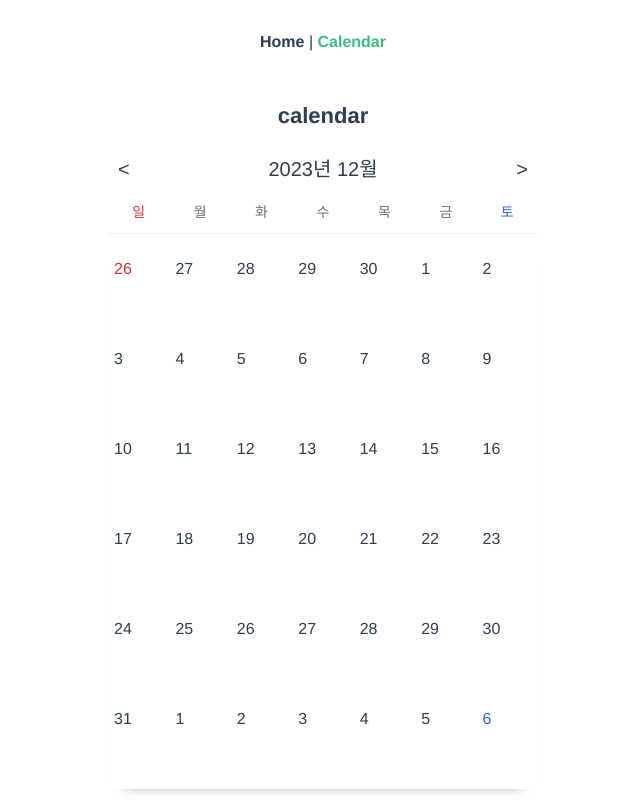
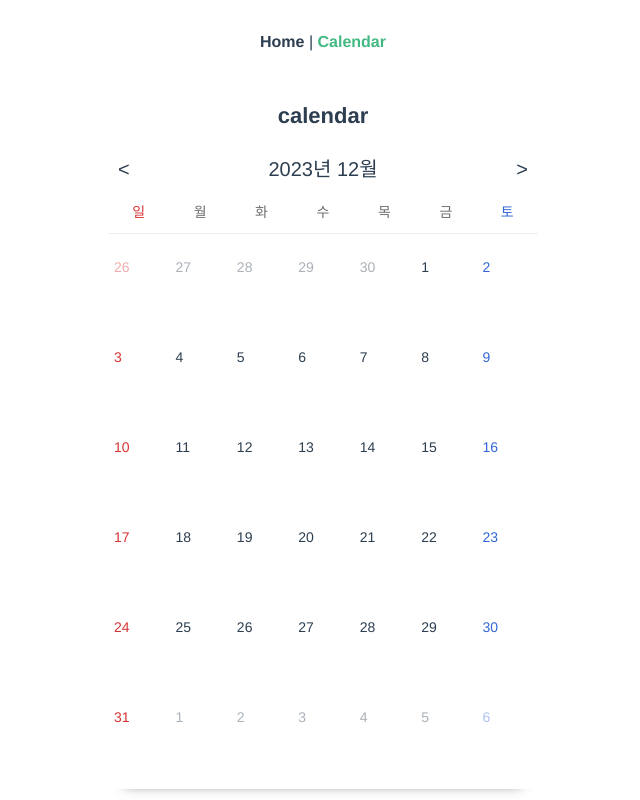
Before and after one commit to zyekim/portfolio_v2, a Vue app: page /#/CalendarView in a window 1280 px wide. Shown: the top 800 px of the page, without its empty margins (317-957 px from the left). Built offline with nearby package versions, Linux system fonts and the light colour scheme.

Commit message:
이전달 다음달 출력 및 클래스 바인딩

```diff
--- a/src/views/CalendarView.vue
+++ b/src/views/CalendarView.vue
@@ -20,8 +20,9 @@
       </ul>
       <div class="calendar__weeks">
         <ul class="calendar__week">
-          <li v-for="date in dates" :key="date">
-            <p class="date">{{ date }}</p>
+          <li v-for="(date, idx) in dates" :key="idx"
+          :class="getDateColor(date.isCurrMonth,idx)">
+            <p class="date">{{ date.date }}</p>
           </li>
         </ul>
       </div>
@@ -58,6 +59,11 @@ export default {
   created() {
     this.init()
   },
+  // watch: {
+  //   currYear: function(value){
+  //     console.log(value)
+  //   }
+  // },
   methods: {
     init(){
       const selectedDate = new Date();
@@ -66,45 +72,39 @@ export default {
       this.currMonth = selectedDate.getMonth() + 1; // 0 based
       this.currDate = selectedDate.getDate();
 
-      this.getFisrtLastDay();
+      this.buildCalendar(this.currMonth, this.currYear);
 
     },
     goPrev(month){
       if(month == 1){
         this.currMonth = 12;
-        this.currYear -= 1;
+        this.currYear = this.currYear - 1;
       }else {
         this.currMonth -= 1;
       }
+
+      this.buildCalendar(this.currMonth, this.currYear);
     },
     goNext(month) {
-        if(month == 12){
+      if(month == 12){
         this.currMonth = 1;
-        this.currYear += 1;
+        this.currYear = this.currYear + 1;
       }else {
         this.currMonth += 1;
       }
+      this.buildCalendar(this.currMonth, this.currYear);
     },
-    // buildCalendar(month,year) {
 
     // },
-    getFisrtLastDay(){
-// month, year
-      // 이전 달의 마지막 날짜와 요일 구하기
-      // let firstDate = new Date(this.currYear,this.currMonth - 1, 1).getDate();
-      // let firstDay = new Date(this.currYear,this.currMonth , 0).getDay();
-
-      // let lastDate = new Date(this.currYear,this.currMonth, 0).getDate();
-      // console.log(lastDate, firstDate,firstDay);
-
+    buildCalendar(month,year){
 
       // 이전 달의 마지막 날 날짜와 요일 구하기
-        let startDay = new Date(this.currYear, this.currMonth - 1, 0);
+        let startDay = new Date(year, month - 1, 0);
         let prevDate = startDay.getDate();
         let prevDay = startDay.getDay();
 
         // 이번 달의 마지막날 날짜와 요일 구하기
-        let endDay = new Date(this.currYear, this.currMonth, 0);
+        let endDay = new Date(year, month, 0);
         let nextDate = endDay.getDate();
         let nextDay = endDay.getDay();
 
@@ -113,17 +113,29 @@ export default {
 
         let prevDates = [];
         for(let prev = prevDate - prevDay; prev <= prevDate ; prev++) {
-          prevDates.push(prev);
+          let data = {
+            date : prev,
+            isCurrMonth : false,
+          }
+          prevDates.push({...data});
         }
 
         let currDates = [];
         for(let date = 1; date <= nextDate ; date++) {
-          currDates.push(date);
+          let data = {
+            date : date,
+            isCurrMonth : true,
+          }
+          currDates.push({...data});
         }
 
         let nextDates = [];
         for(let next = 1; next <= 6 - nextDay ; next++) {
-          nextDates.push(next);
+          let data = {
+            date : next,
+            isCurrMonth : false,
+          }
+          nextDates.push({...data});
         }
 
         return this.dates=[
@@ -132,12 +144,18 @@ export default {
           ...nextDates,
         ]
 
+    },
+    getDateColor(isCurrMonth,idx) {
+      // date
+      if(!isCurrMonth) {
+        if(idx%7 == 0) return 'holiday opacity'
+        else if(idx%7 == 6) return 'saturday opacity'
+        else return 'opacity'
+      }else{
+        if(idx%7 == 0) return 'holiday';
+        else if(idx%7 == 6) return 'saturday';
+      }
     }
-    // getFirstLast(){
-
-    // }
-
-
   }
 }
 </script>
@@ -171,7 +189,14 @@ export default {
       font-size: 20px;
       font-weight: 500;
       line-height: 1.25;
-      cursor: pointer;
+      &.calendar__arrow {
+        cursor: pointer;
+        &:active ,
+        &:hover {
+          background-color: #eee;
+          border-radius: 4px;
+        }
+      }
     }
   }
 
@@ -205,15 +230,36 @@ export default {
       height: 90px;
 
       .date {
+        position: relative;
         text-align: left;
-        font-size: 16px;
+        font-size: 14px;
         font-weight: 500;
+        &:before {
+          content: "";
+          position: absolute;
+          left: -3px;
+          top: -1px;
+          width: 25px;
+          height: 25px;
+          border-radius: 100%;
+          background-color: transparent;
+          z-index: -1;
+        }
       }
-      &:first-of-type > .date {
+      &.holiday > .date{
         color: #d63333;
       }
-       &:last-of-type > .date {
+      &.saturday > .date {
         color: #3367d6;
+      }
+      &.opacity > .date {
+        opacity: 0.4;
+      }
+      &.today > .date {
+        color: #fff;
+        &:before{
+          background-color: #8fe096;
+        }
       }
     }
   }
```
